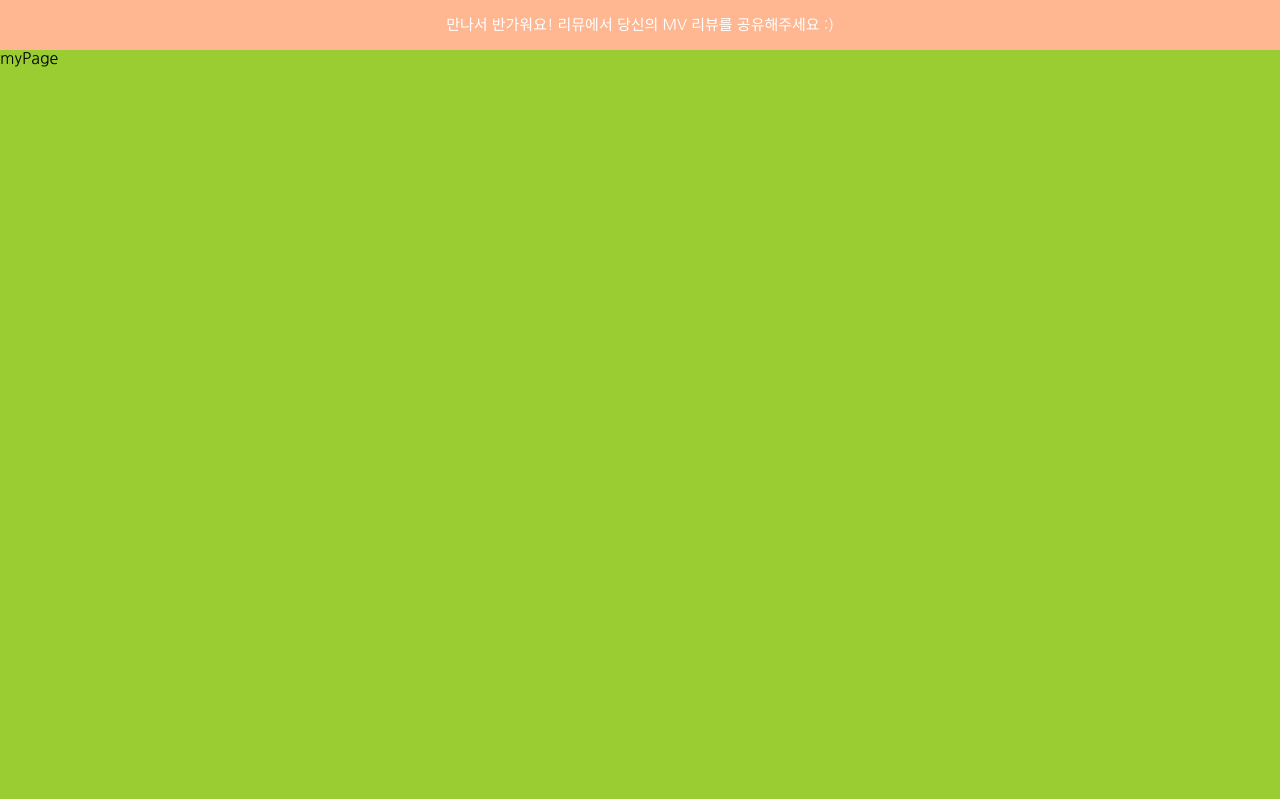
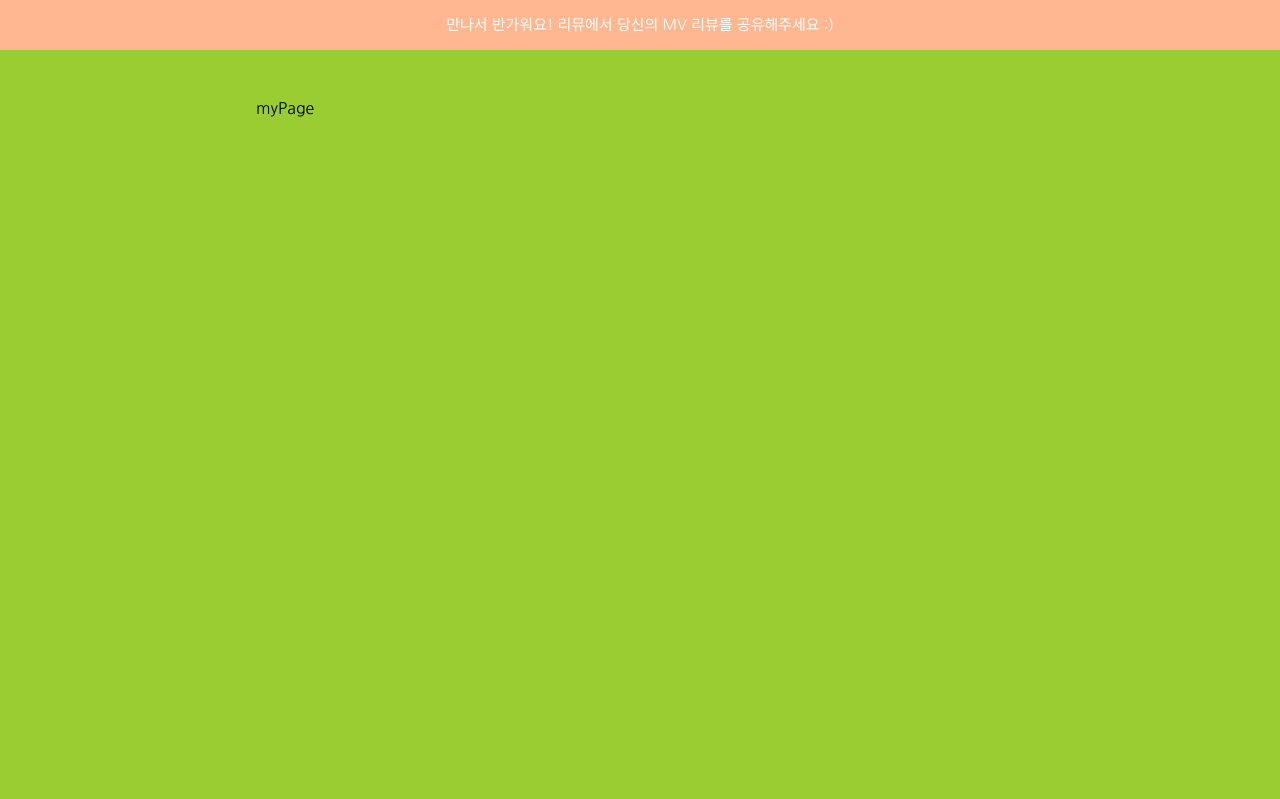
Before and after one commit to TEAM-REMU/REMU, a Django app: page /accounts/myPage in a window 1280 px wide. Shown: the top 799 px of the page. Before the commit the page ends 67 px from the top, so only its background shows below. Run offline with Django 3.2, Linux system fonts and the light colour scheme.

Commit message:
[feat]: container 중앙 정렬, padding 설정

```diff
--- a/remu/static/css/base.css
+++ b/remu/static/css/base.css
@@ -1,3 +1,9 @@
+html,
+body {
+  width: 100%;
+  height: 100%;
+}
+
 body {
   font-family: 'Nanum Gothic', sans-serif;
 }
@@ -13,3 +19,10 @@ body {
   align-items: flex-end;
   line-height: 50px;
 }
+
+#container {
+  width: 60%;
+  margin: 0 auto;
+  padding-top: 50px;
+  min-height: 100vh;
+}
```
